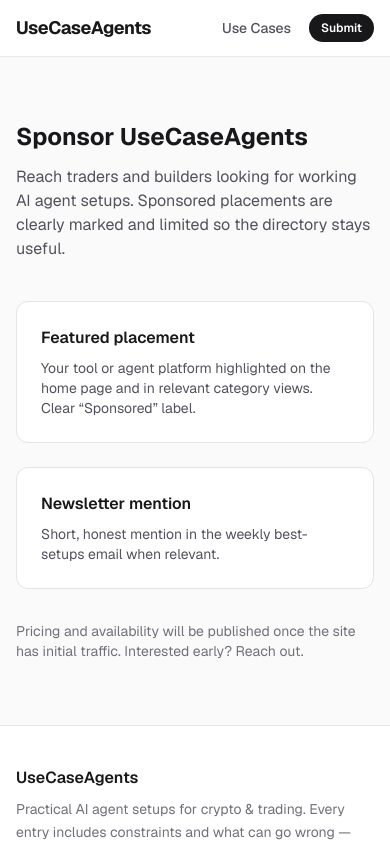
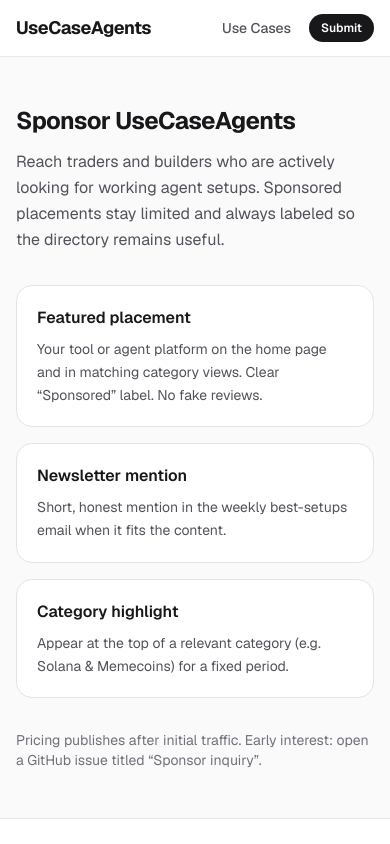
Before and after one commit to golddexzy-create/usecaseagents, a Next.js app: page /sponsors in a window 390 px wide. Shown: the top 844 px of the page. Built offline with nearby package versions, Linux system fonts and the light colour scheme.

Commit message:
Pro polish: category deep-links, stronger newsletter/submit/sponsors pages

```diff
--- a/src/app/categories/page.tsx
+++ b/src/app/categories/page.tsx
@@ -2,34 +2,43 @@
 import { categories, getUseCasesByCategory } from "@/data/use-cases";
 
 export const metadata = {
-  title: "Categories | UseCaseAgents",
+  title: "Categories",
+  description:
+    "Browse crypto AI agent use cases by focus: trading, Solana, portfolio, DeFi, signals, and more.",
 };
 
 export default function CategoriesPage() {
   return (
-    <div className="mx-auto max-w-6xl px-4 py-10 sm:px-6">
-      <h1 className="text-2xl font-bold text-zinc-900 dark:text-white sm:text-3xl">
+    <div className="mx-auto max-w-6xl px-4 py-8 sm:px-6 sm:py-10">
+      <h1 className="text-2xl font-bold tracking-tight text-zinc-900 dark:text-white sm:text-3xl">
         Categories
       </h1>
       <p className="mt-2 text-zinc-600 dark:text-zinc-400">
-        Browse practical AI agent use cases by focus area.
+        Jump into a focus area. Only practical setups, with risks listed on each
+        page.
       </p>
 
-      <div className="mt-10 grid gap-6 sm:grid-cols-2">
+      <div className="mt-8 grid gap-3 sm:grid-cols-2 sm:gap-4">
         {categories.map((cat) => {
           const count = getUseCasesByCategory(cat).length;
           return (
             <Link
               key={cat}
-              href={`/use-cases`}
-              className="rounded-xl border border-zinc-200 bg-white p-6 transition hover:border-emerald-300 hover:shadow-sm dark:border-zinc-800 dark:bg-zinc-900 dark:hover:border-emerald-700"
+              href={`/use-cases?category=${encodeURIComponent(cat)}`}
+              className="group flex items-center justify-between rounded-2xl border border-zinc-200 bg-white p-4 transition hover:border-emerald-300 hover:shadow-sm active:scale-[0.99] dark:border-zinc-800 dark:bg-zinc-900 dark:hover:border-emerald-700 sm:p-5"
             >
-              <h2 className="font-semibold text-zinc-900 dark:text-white">
-                {cat}
-              </h2>
-              <p className="mt-1 text-sm text-zinc-500">
-                {count} use case{count !== 1 ? "s" : ""}
-              </p>
+              <div>
+                <h2 className="font-semibold text-zinc-900 group-hover:text-emerald-700 dark:text-white dark:group-hover:text-emerald-400">
+                  {cat}
+                </h2>
+                <p className="mt-0.5 text-sm text-zinc-500">
+                  {count} use case{count !== 1 ? "s" : ""}
+                  {count === 0 ? " · coming soon" : ""}
+                </p>
+              </div>
+              <span className="text-zinc-300 transition group-hover:text-emerald-500 dark:text-zinc-600">
+                →
+              </span>
             </Link>
           );
         })}
--- a/src/app/newsletter/page.tsx
+++ b/src/app/newsletter/page.tsx
@@ -1,35 +1,41 @@
 export const metadata = {
-  title: "Newsletter | UseCaseAgents",
-  description: "Get the best new crypto AI agent use cases delivered weekly.",
+  title: "Newsletter",
+  description:
+    "Weekly best crypto AI agent use cases — practical setups only, no noise.",
 };
 
 export default function NewsletterPage() {
   return (
-    <div className="mx-auto max-w-xl px-4 py-16 sm:px-6 text-center">
-      <h1 className="text-2xl font-bold text-zinc-900 dark:text-white sm:text-3xl">
-        Weekly best setups
+    <div className="mx-auto max-w-lg px-4 py-12 sm:px-6 sm:py-16">
+      <h1 className="text-2xl font-bold tracking-tight text-zinc-900 dark:text-white sm:text-3xl">
+        Weekly setups
       </h1>
-      <p className="mt-3 text-zinc-600 dark:text-zinc-400">
-        One short email with the highest-signal new AI agent use cases for
-        crypto and trading. No fluff, no daily noise.
+      <p className="mt-3 text-zinc-600 dark:text-zinc-400 leading-relaxed">
+        One email a week with the best new practical AI agent use cases for
+        crypto and trading. Tools, steps, and failure modes — not hype.
       </p>
 
-      <form className="mt-8 flex flex-col gap-3 sm:flex-row sm:justify-center">
+      <form className="mt-8 space-y-3" action="#">
+        <label htmlFor="email" className="sr-only">
+          Email
+        </label>
         <input
+          id="email"
+          name="email"
           type="email"
-          placeholder="you@example.com"
-          className="h-11 w-full rounded-full border border-zinc-300 bg-white px-4 text-sm outline-none focus:border-emerald-500 focus:ring-1 focus:ring-emerald-500 dark:border-zinc-700 dark:bg-zinc-900 sm:w-64"
           required
+          placeholder="you@email.com"
+          className="h-12 w-full rounded-xl border border-zinc-300 bg-white px-4 text-sm outline-none focus:border-emerald-500 focus:ring-1 focus:ring-emerald-500 dark:border-zinc-700 dark:bg-zinc-900 dark:text-white"
         />
         <button
-          type="submit"
-          className="h-11 rounded-full bg-zinc-900 px-6 text-sm font-medium text-white hover:bg-zinc-700 dark:bg-white dark:text-zinc-900 dark:hover:bg-zinc-200"
+          type="button"
+          className="h-12 w-full rounded-xl bg-zinc-900 text-sm font-semibold text-white transition hover:bg-zinc-700 dark:bg-white dark:text-zinc-900 dark:hover:bg-zinc-200"
         >
-          Subscribe
+          Notify me when it launches
         </button>
       </form>
-      <p className="mt-3 text-xs text-zinc-400">
-        Coming soon — form is a placeholder. We’ll wire a real provider next.
+      <p className="mt-4 text-center text-xs text-zinc-400">
+        No spam. Unsubscribe anytime. Provider wiring comes next.
       </p>
     </div>
   );
--- a/src/app/sponsors/page.tsx
+++ b/src/app/sponsors/page.tsx
@@ -1,41 +1,54 @@
 export const metadata = {
-  title: "Sponsors | UseCaseAgents",
+  title: "Sponsors",
+  description:
+    "Sponsor UseCaseAgents — reach builders looking for working crypto AI agent setups. Limited, clearly marked placements.",
 };
 
 export default function SponsorsPage() {
   return (
-    <div className="mx-auto max-w-2xl px-4 py-16 sm:px-6">
-      <h1 className="text-2xl font-bold text-zinc-900 dark:text-white">
+    <div className="mx-auto max-w-2xl px-4 py-12 sm:px-6 sm:py-16">
+      <h1 className="text-2xl font-bold tracking-tight text-zinc-900 dark:text-white sm:text-3xl">
         Sponsor UseCaseAgents
       </h1>
-      <p className="mt-3 text-zinc-600 dark:text-zinc-400">
-        Reach traders and builders looking for working AI agent setups. Sponsored
-        placements are clearly marked and limited so the directory stays useful.
+      <p className="mt-3 text-zinc-600 dark:text-zinc-400 leading-relaxed">
+        Reach traders and builders who are actively looking for working agent
+        setups. Sponsored placements stay limited and always labeled so the
+        directory remains useful.
       </p>
 
-      <div className="mt-10 space-y-6">
-        <div className="rounded-xl border border-zinc-200 bg-white p-6 dark:border-zinc-800 dark:bg-zinc-900">
+      <div className="mt-8 space-y-4">
+        <div className="rounded-2xl border border-zinc-200 bg-white p-5 dark:border-zinc-800 dark:bg-zinc-900 sm:p-6">
           <h2 className="font-semibold text-zinc-900 dark:text-white">
             Featured placement
           </h2>
-          <p className="mt-2 text-sm text-zinc-600 dark:text-zinc-400">
-            Your tool or agent platform highlighted on the home page and in
-            relevant category views. Clear “Sponsored” label.
+          <p className="mt-2 text-sm leading-relaxed text-zinc-600 dark:text-zinc-400">
+            Your tool or agent platform on the home page and in matching
+            category views. Clear “Sponsored” label. No fake reviews.
           </p>
         </div>
-        <div className="rounded-xl border border-zinc-200 bg-white p-6 dark:border-zinc-800 dark:bg-zinc-900">
+        <div className="rounded-2xl border border-zinc-200 bg-white p-5 dark:border-zinc-800 dark:bg-zinc-900 sm:p-6">
           <h2 className="font-semibold text-zinc-900 dark:text-white">
             Newsletter mention
           </h2>
-          <p className="mt-2 text-sm text-zinc-600 dark:text-zinc-400">
-            Short, honest mention in the weekly best-setups email when relevant.
+          <p className="mt-2 text-sm leading-relaxed text-zinc-600 dark:text-zinc-400">
+            Short, honest mention in the weekly best-setups email when it fits
+            the content.
+          </p>
+        </div>
+        <div className="rounded-2xl border border-zinc-200 bg-white p-5 dark:border-zinc-800 dark:bg-zinc-900 sm:p-6">
+          <h2 className="font-semibold text-zinc-900 dark:text-white">
+            Category highlight
+          </h2>
+          <p className="mt-2 text-sm leading-relaxed text-zinc-600 dark:text-zinc-400">
+            Appear at the top of a relevant category (e.g. Solana & Memecoins)
+            for a fixed period.
           </p>
         </div>
       </div>
 
       <p className="mt-8 text-sm text-zinc-500">
-        Pricing and availability will be published once the site has initial
-        traffic. Interested early? Reach out.
+        Pricing publishes after initial traffic. Early interest: open a GitHub
+        issue titled “Sponsor inquiry”.
       </p>
     </div>
   );
--- a/src/app/submit/page.tsx
+++ b/src/app/submit/page.tsx
@@ -1,23 +1,44 @@
 export const metadata = {
-  title: "Submit a Use Case | UseCaseAgents",
+  title: "Submit a use case",
+  description:
+    "Share a practical crypto AI agent setup. We review for quality, clarity, and honest risks.",
 };
 
 export default function SubmitPage() {
   return (
-    <div className="mx-auto max-w-xl px-4 py-16 sm:px-6">
-      <h1 className="text-2xl font-bold text-zinc-900 dark:text-white">
+    <div className="mx-auto max-w-xl px-4 py-12 sm:px-6 sm:py-16">
+      <h1 className="text-2xl font-bold tracking-tight text-zinc-900 dark:text-white sm:text-3xl">
         Submit a use case
       </h1>
-      <p className="mt-3 text-zinc-600 dark:text-zinc-400">
-        Found a practical AI agent setup for crypto that actually works? Share
-        it. We review every submission for quality and clarity.
+      <p className="mt-3 text-zinc-600 dark:text-zinc-400 leading-relaxed">
+        Found a setup that actually works? We want tools, chains, what it does,
+        how to run it, and what can go wrong. Hype-only submissions get skipped.
       </p>
-      <div className="mt-8 rounded-xl border border-zinc-200 bg-white p-6 dark:border-zinc-800 dark:bg-zinc-900">
-        <p className="text-sm text-zinc-500">
-          Submission form coming next. For now, reach out with a link or short
-          description of the setup (tools, chain, what it does, and why it’s
-          useful).
+
+      <div className="mt-8 rounded-2xl border border-zinc-200 bg-white p-5 dark:border-zinc-800 dark:bg-zinc-900 sm:p-6">
+        <h2 className="text-sm font-semibold text-zinc-900 dark:text-white">
+          What to include
+        </h2>
+        <ul className="mt-3 space-y-2 text-sm text-zinc-600 dark:text-zinc-400">
+          <li>· Title and one-line summary</li>
+          <li>· Category, chains, tools</li>
+          <li>· Difficulty and autonomy level</li>
+          <li>· Steps (if non-obvious)</li>
+          <li>· Honest risks / failure modes</li>
+          <li>· Link or source if public</li>
+        </ul>
+        <p className="mt-5 text-sm text-zinc-500">
+          Form shipping soon. Until then, open an issue on the GitHub repo with
+          the details above.
         </p>
+        <a
+          href="https://github.com/golddexzy-create/usecaseagents/issues/new"
+          target="_blank"
+          rel="noopener noreferrer"
+          className="mt-4 inline-flex h-11 items-center justify-center rounded-xl bg-zinc-900 px-5 text-sm font-semibold text-white transition hover:bg-zinc-700 dark:bg-white dark:text-zinc-900 dark:hover:bg-zinc-200"
+        >
+          Open GitHub issue
+        </a>
       </div>
     </div>
   );
```
